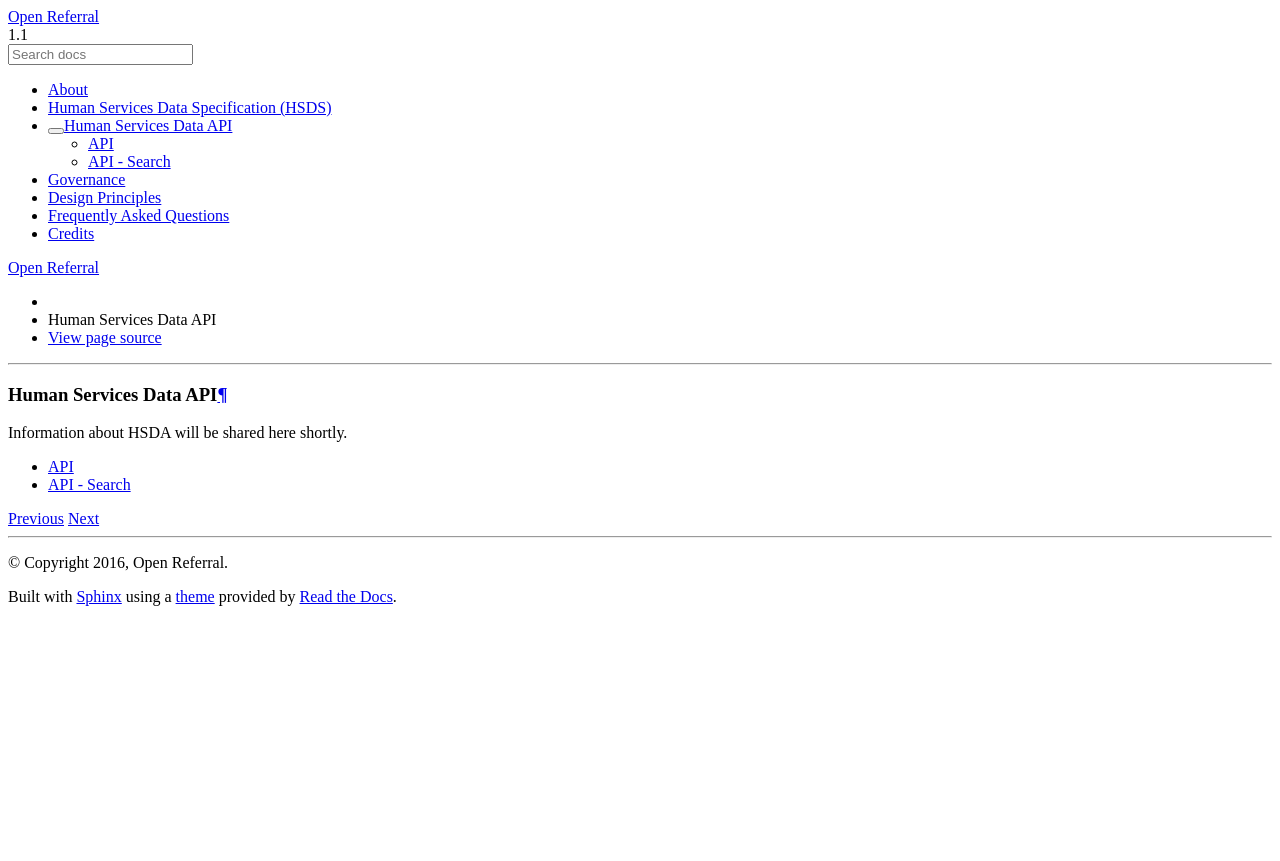
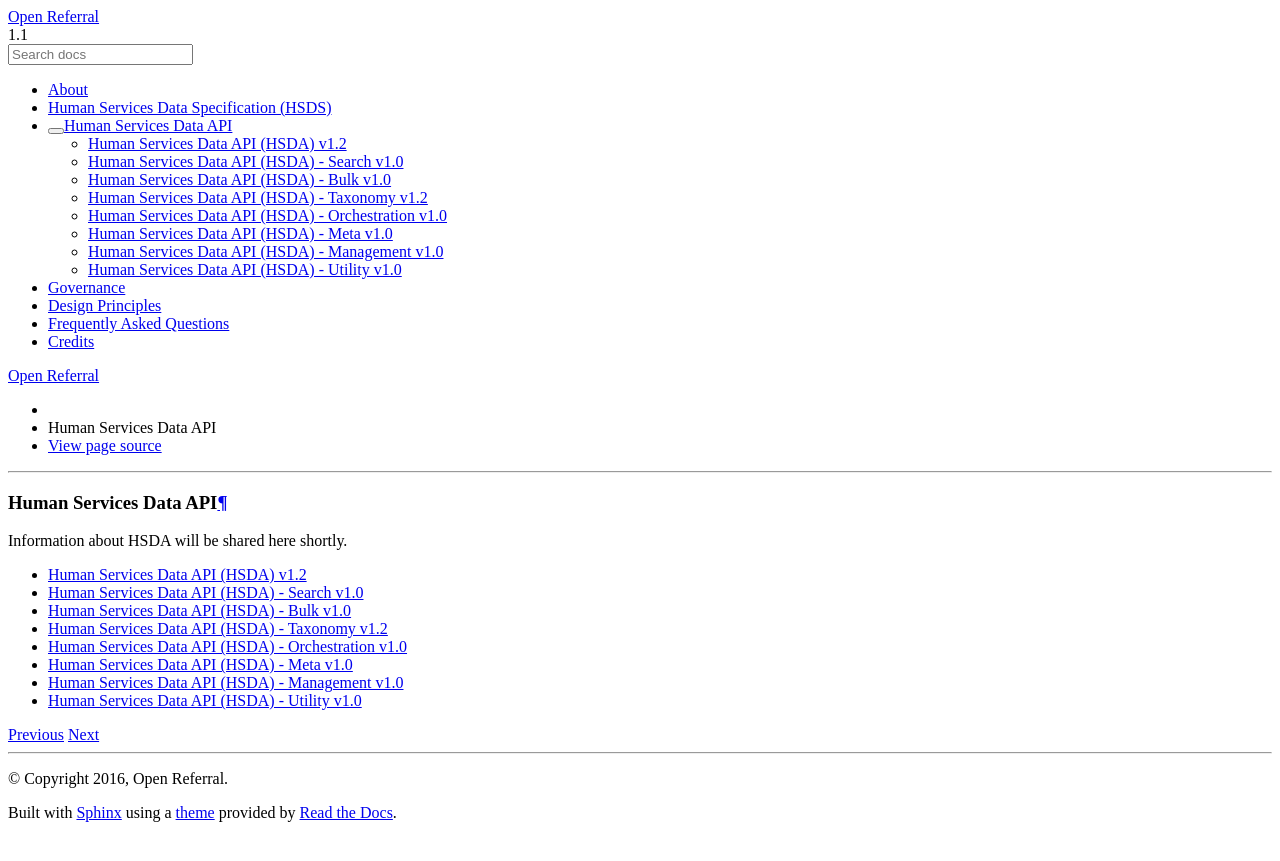
Before and after one commit to openreferral/specification, a Sphinx documentation site: the page built from docs/hsda/index.md, in a window 1280 px wide. Shown: the top 861 px of the page. Built offline with Sphinx 7.4.7 and the Read the Docs theme 2.0.0, drawn with Linux system fonts in a browser that asks for light colours; pages that are not in the unit, such as notebooks, are missing from menus; a script that is not in the unit is left out; comment, search, counter and statistics services are not loaded.

Commit message:
Add pages for each of the additional APIs
From https://openreferral.github.io/api-specification/

Also updates page urls and titles to match those used in the above link.

````diff
--- /dev/null
+++ b/docs/hsda/hsda-bulk.md
@@ -0,0 +1,5 @@
+# Human Services Data API (HSDA) - Bulk v1.0
+
+```eval_rst
+.. openapi:: ../../api-specification/_data/api-commons/openapi-hsda-bulk.yaml
+```
--- /dev/null
+++ b/docs/hsda/hsda-management.md
@@ -0,0 +1,5 @@
+# Human Services Data API (HSDA) - Management v1.0
+
+```eval_rst
+.. openapi:: ../../api-specification/_data/api-commons/openapi-hsda-management.yaml
+```
--- /dev/null
+++ b/docs/hsda/hsda-meta.md
@@ -0,0 +1,5 @@
+# Human Services Data API (HSDA) - Meta v1.0
+
+```eval_rst
+.. openapi:: ../../api-specification/_data/api-commons/openapi-hsda-meta.yaml
+```
--- /dev/null
+++ b/docs/hsda/hsda-orchestration.md
@@ -0,0 +1,5 @@
+# Human Services Data API (HSDA) - Orchestration v1.0
+
+```eval_rst
+.. openapi:: ../../api-specification/_data/api-commons/openapi-hsda-orchestration.yaml
+```
--- a/docs/hsda/api-search.md
+++ b/docs/hsda/hsda-search.md
@@ -1,4 +1,4 @@
-# API - Search
+# Human Services Data API (HSDA) - Search v1.0
 
 ```eval_rst
 .. openapi:: ../../api-specification/_data/api-commons/openapi-hsda-search.yaml
--- /dev/null
+++ b/docs/hsda/hsda-taxonomy.md
@@ -0,0 +1,5 @@
+# Human Services Data API (HSDA) - Taxonomy v1.2
+
+```eval_rst
+.. openapi:: ../../api-specification/_data/api-commons/openapi-hsda-taxonomy.yaml
+```
--- /dev/null
+++ b/docs/hsda/hsda-utility.md
@@ -0,0 +1,5 @@
+# Human Services Data API (HSDA) - Utility v1.0
+
+```eval_rst
+.. openapi:: ../../api-specification/_data/api-commons/openapi-hsda-utility.yaml
+```
--- a/docs/hsda/api.md
+++ b/docs/hsda/hsda.md
@@ -1,4 +1,4 @@
-# API
+# Human Services Data API (HSDA) v1.2
 
 ```eval_rst
 .. openapi:: ../../api-specification/_data/api-commons/openapi-hsda.yaml
--- a/docs/hsda/index.md
+++ b/docs/hsda/index.md
@@ -6,7 +6,13 @@ Information about HSDA will be shared here shortly.
 .. toctree::
    :maxdepth: 2
 
-   api
-   api-search
+   hsda
+   hsda-search
+   hsda-bulk
+   hsda-taxonomy
+   hsda-orchestration
+   hsda-meta
+   hsda-management
+   hsda-utility
 
 ```
````
